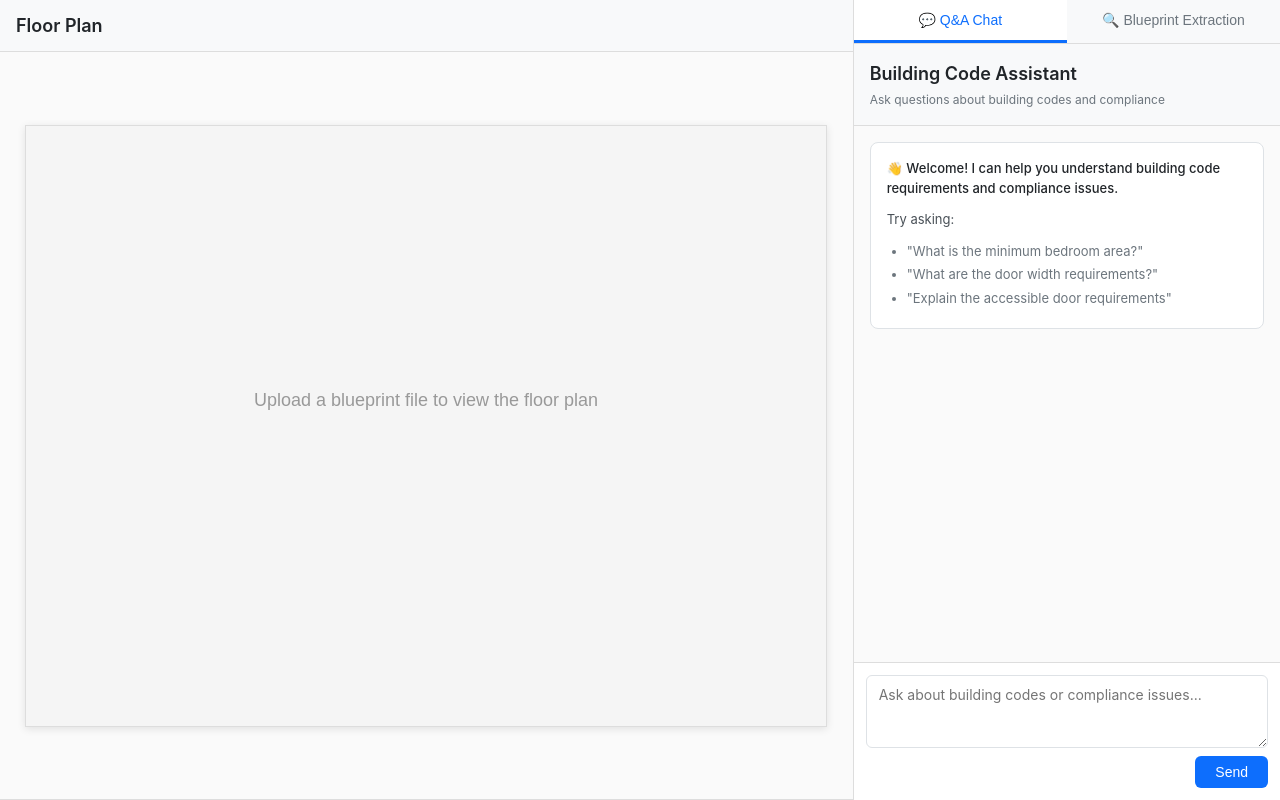
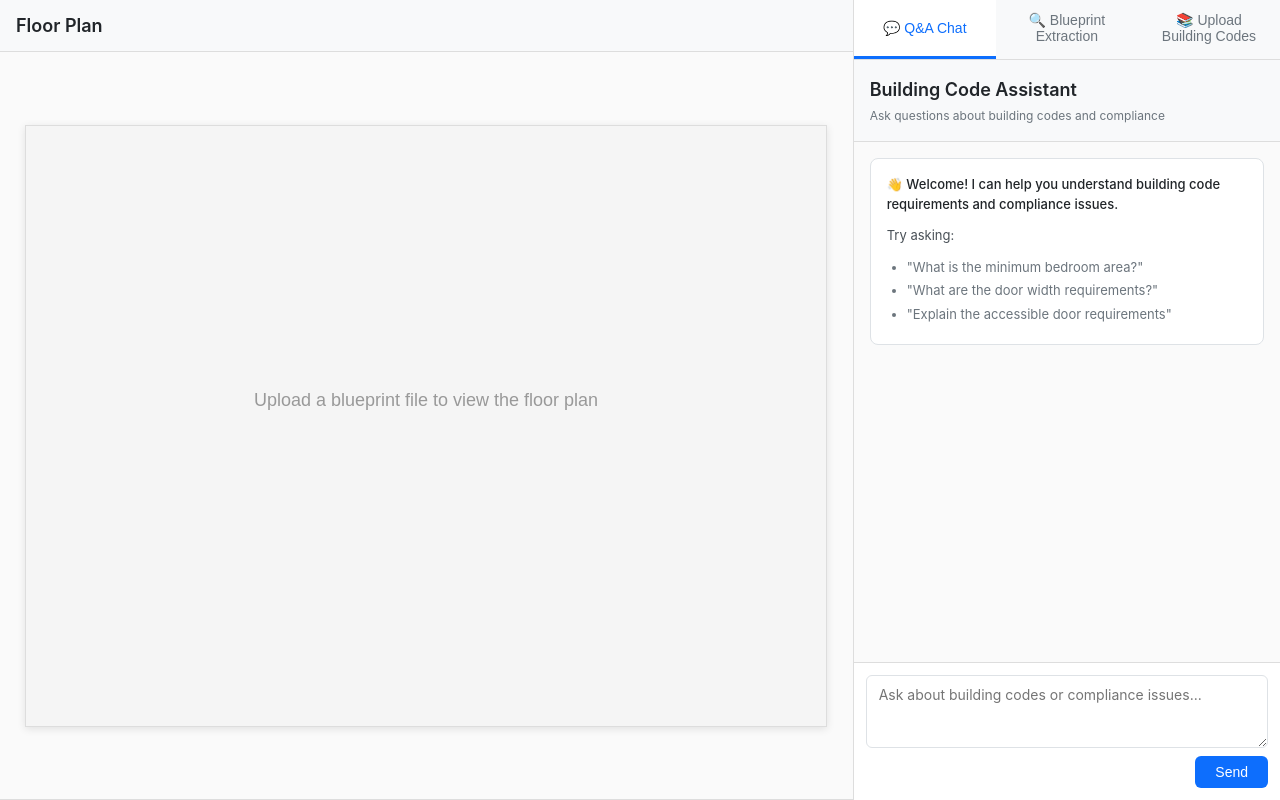
Before and after one commit to mjoshua97241/space-code-copilot, a FastAPI app: page / in a window 1280 px wide. Run offline with FastAPI, Linux system fonts and the light colour scheme; some libraries are stand-ins or nearby versions.

Commit message:
Upload building codes tab UI

```diff
--- a/backend/app/templates/index.html
+++ b/backend/app/templates/index.html
@@ -244,6 +244,27 @@
         padding: 16px;
         min-height: 0; /* Allow flex child to shrink and enable scrolling */
       }
+      #content-codes.active {
+        display: flex !important;
+        flex-direction: column;
+        overflow: hidden;
+        min-height: 0;
+      }
+      #content-codes .extraction-panel {
+        flex: 1;
+        display: flex;
+        flex-direction: column;
+        overflow: hidden;
+        background: white;
+        border: none;
+      }
+      #content-codes .extraction-content {
+        flex: 1;
+        overflow-y: auto !important; /* Allow scrolling in codes tab */
+        overflow-x: hidden;
+        padding: 16px;
+        min-height: 0; /* Allow flex child to shrink and enable scrolling */
+      }
     </style>
   </head>
   <body>
@@ -273,6 +294,9 @@
             </button>
             <button class="tab-btn" id="tab-extraction" onclick="switchTab('extraction')">
               🔍 Blueprint Extraction
+            </button>
+            <button class="tab-btn" id="tab-codes" onclick="switchTab('codes')">
+              📚 Upload Building Codes
             </button>
           </div>
         </div>
@@ -354,6 +378,31 @@
             </div>
           </div>
         </div>
+
+        <!-- Upload Building Codes View -->
+        <div class="tab-content" id="content-codes">
+          <div class="extraction-panel" id="codes-panel">
+            <div class="extraction-header">
+              <h3>📚 Upload Building Codes</h3>
+            </div>
+            <div class="extraction-content" id="codes-content">
+              <div class="upload-zone" id="codes-upload-zone">
+                <div class="upload-icon">📄</div>
+                <p>Upload building code PDF files</p>
+                <p class="upload-hint">PDF files will be indexed for RAG queries</p>
+                <input type="file" id="codes-file-input" accept=".pdf" hidden />
+              </div>
+              <button class="extract-btn" id="codes-upload-btn" disabled>
+                Upload & Index PDF
+              </button>
+              <div class="extraction-status" id="codes-status"></div>
+              <div class="uploaded-codes-list" id="uploaded-codes-list" style="display: none;">
+                <h4>Uploaded Building Codes</h4>
+                <ul id="codes-list"></ul>
+              </div>
+            </div>
+          </div>
+        </div>
       </div>
     </div>
 
@@ -842,16 +891,20 @@
         // Get elements
         const chatTab = document.getElementById('tab-chat');
         const extractionTab = document.getElementById('tab-extraction');
+        const codesTab = document.getElementById('tab-codes');
         const chatContent = document.getElementById('content-chat');
         const extractionContent = document.getElementById('content-extraction');
+        const codesContent = document.getElementById('content-codes');
 
         // Update tab buttons - remove all active, then add to selected
         chatTab.classList.remove('active');
         extractionTab.classList.remove('active');
+        codesTab.classList.remove('active');
 
         // Hide all content
         chatContent.classList.remove('active');
         extractionContent.classList.remove('active');
+        codesContent.classList.remove('active');
 
         // Show selected tab and content
         if (tabName === 'chat') {
@@ -867,6 +920,9 @@
             extractionContentPanel.classList.remove('collapsed');
             document.getElementById('toggle-extraction').textContent = '▼';
           }
+        } else if (tabName === 'codes') {
+          codesTab.classList.add('active');
+          codesContent.classList.add('active');
         }
       }
 
```
